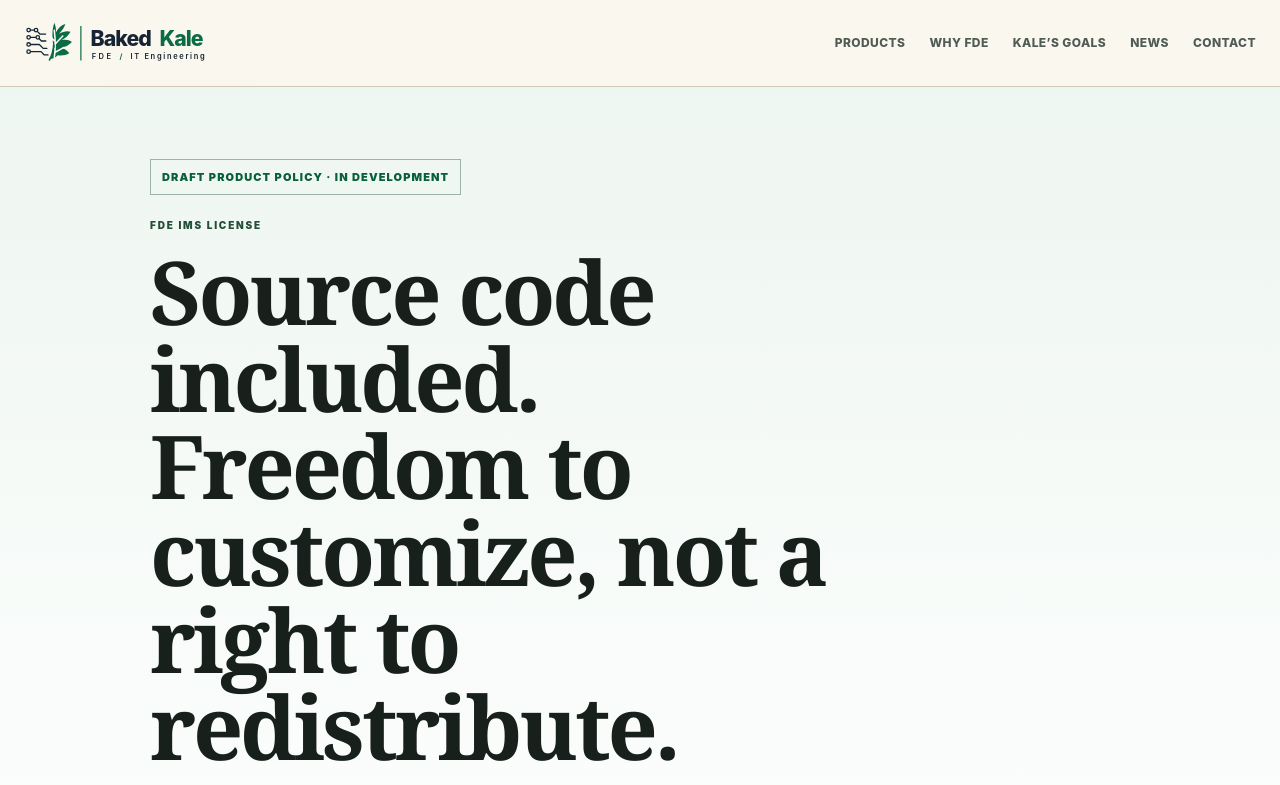
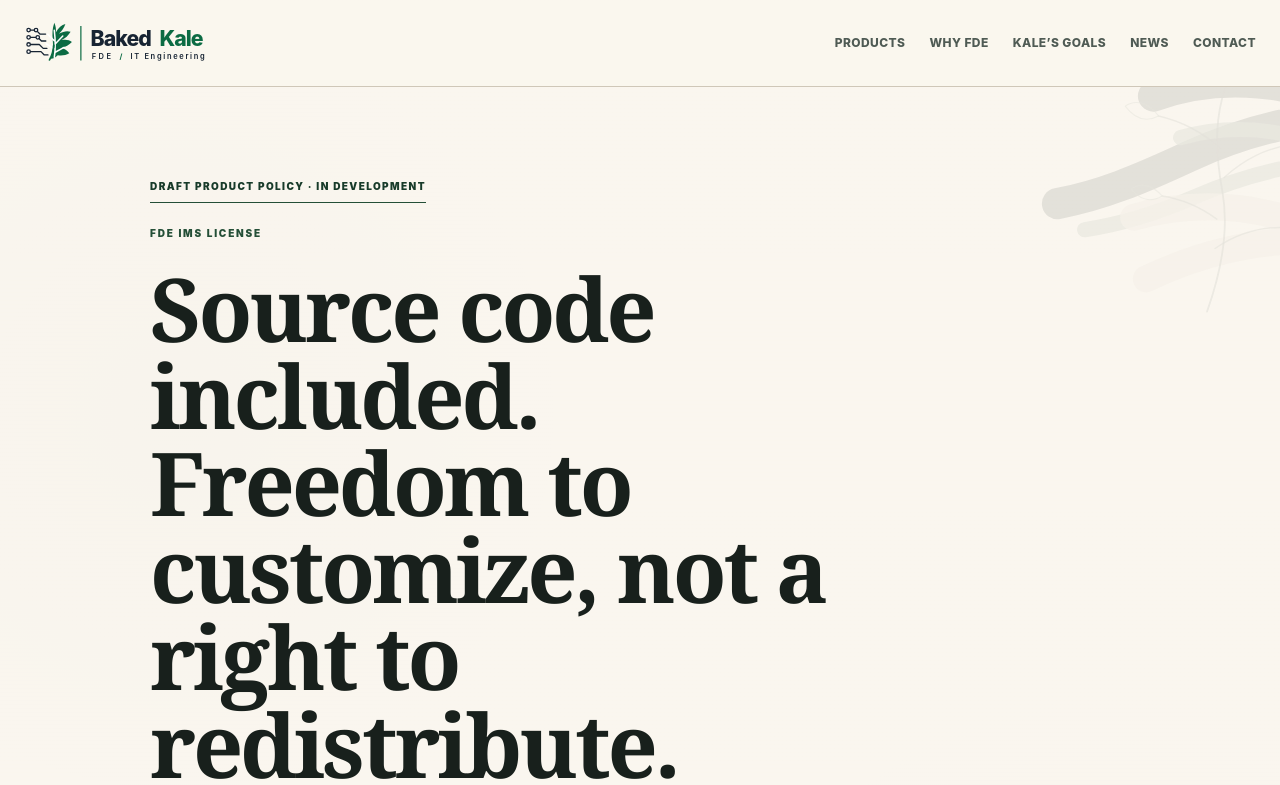
Before and after one commit to Kale1205/fde-site, a plain HTML site: page license.html in a window 1280 px wide. Shown: the top 785 px of the page. Drawn offline with Linux system fonts and the light colour scheme.

Commit message:
Use shared license design system

```diff
--- a/license.html
+++ b/license.html
@@ -7,9 +7,8 @@
 <meta name="robots" content="index,follow,max-image-preview:large">
 <link rel="canonical" href="https://kale1205.github.io/fde-site/license.html">
 <link rel="icon" type="image/svg+xml" href="assets/baked-kale-mark.svg">
-<link rel="stylesheet" href="styles.css?v=20260820-182116"><link rel="stylesheet" href="refinements.css?v=20260820-182116"><link rel="stylesheet" href="polish.css?v=20260820-182116"><link rel="stylesheet" href="editorial.css?v=20260820-182116"><link rel="stylesheet" href="responsive.css?v=20260820-182116"><link rel="stylesheet" href="brand-green.css?v=20260820-182116">
+<link rel="stylesheet" href="styles.css?v=20260820-182116"><link rel="stylesheet" href="refinements.css?v=20260820-182116"><link rel="stylesheet" href="polish.css?v=20260820-182116"><link rel="stylesheet" href="editorial.css?v=20260820-182116"><link rel="stylesheet" href="responsive.css?v=20260820-182116"><link rel="stylesheet" href="brand-green.css?v=20260820-182116"><link rel="stylesheet" href="license.css?v=20260820-182116">
 <script defer src="license-page-en.js?v=20260820-182116"></script>
-<style>.license-hero{padding:72px 0 54px;background:linear-gradient(180deg,#eef6f1 0,#fff 100%)}.license-status{display:inline-flex;padding:8px 11px;border:1px solid #9ab5a5;color:#095f3b;font-weight:900;font-size:11px;letter-spacing:.1em}.license-wrap{max-width:980px}.license-lede{max-width:820px;font-size:18px;line-height:1.9;color:#526159}.license-section{padding:54px 0;border-top:1px solid #d7e1da}.license-grid{display:grid;grid-template-columns:repeat(2,minmax(0,1fr));gap:18px}.license-card{border:1px solid #d7e1da;padding:24px;background:#fff}.license-card h3{margin:0 0 14px;font-size:20px}.license-card ul{padding-left:19px;margin:0}.license-card li{margin:8px 0;line-height:1.65}.license-card.prohibit{border-top:4px solid #8a3232}.license-card.allow{border-top:4px solid #0e7a4b}.license-note{padding:18px 20px;background:#f1f6f2;border-left:3px solid #0e7a4b;line-height:1.8;color:#526159}.license-callout{font-size:24px;font-weight:900;color:#095f3b;margin:22px 0}@media(max-width:760px){.license-grid{grid-template-columns:1fr}.license-hero{padding:48px 0 36px}.license-lede{font-size:16px}}</style>
 </head>
 <body>
 <header class="site-header"><div class="shell header-inner"><a class="brand" href="index.html" aria-label="Baked Kale / Kale’s FDE"><span>Kale’s FDE</span><small>Forward Deployed Engineering</small></a><nav class="main-nav"><a href="index.html">Products</a><a href="why.html">Why FDE</a><a href="goals.html">Kale’s Goals</a><a href="news.html">News</a><a href="contact.html">Contact</a></nav></div></header>
```
